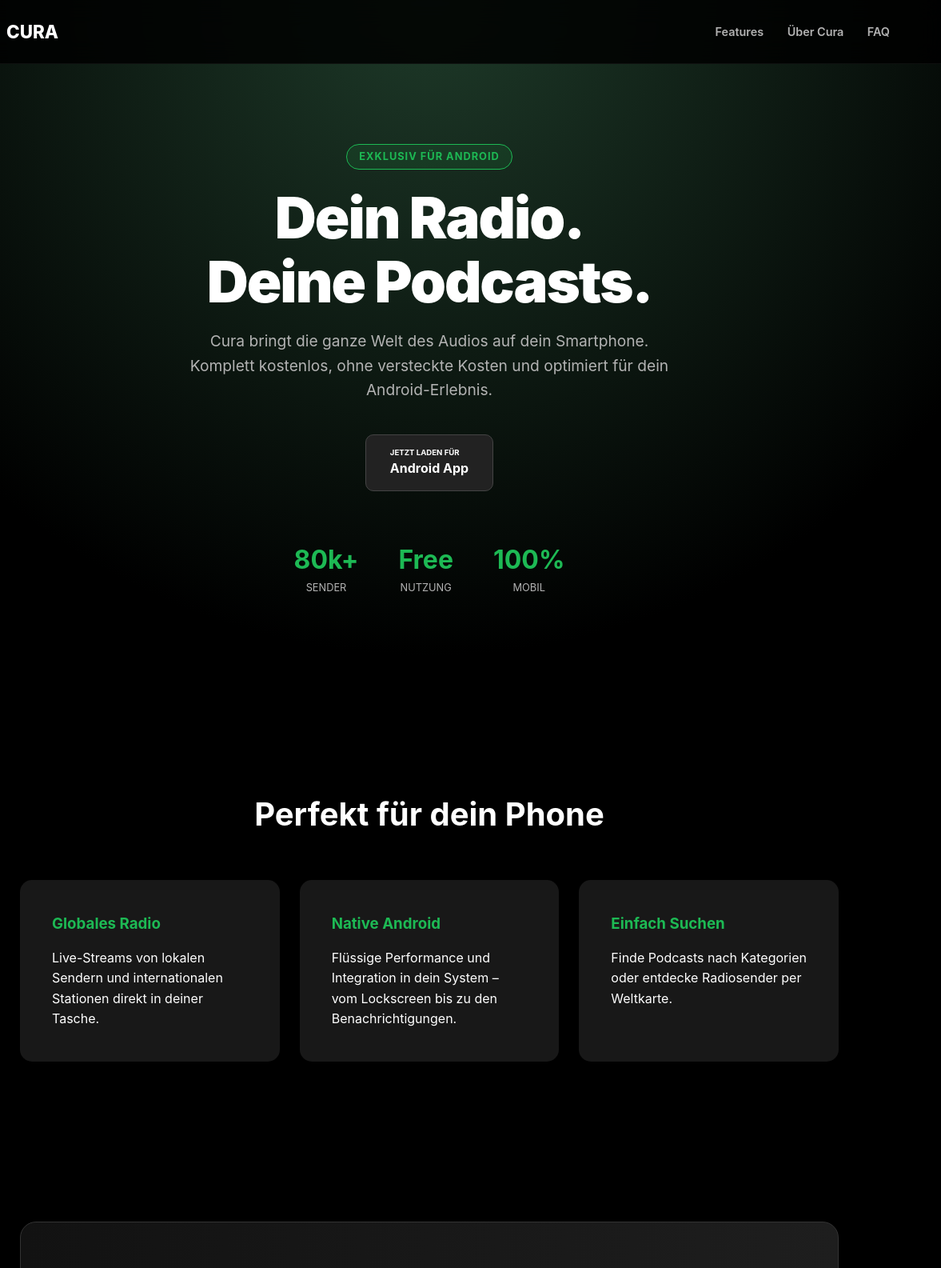
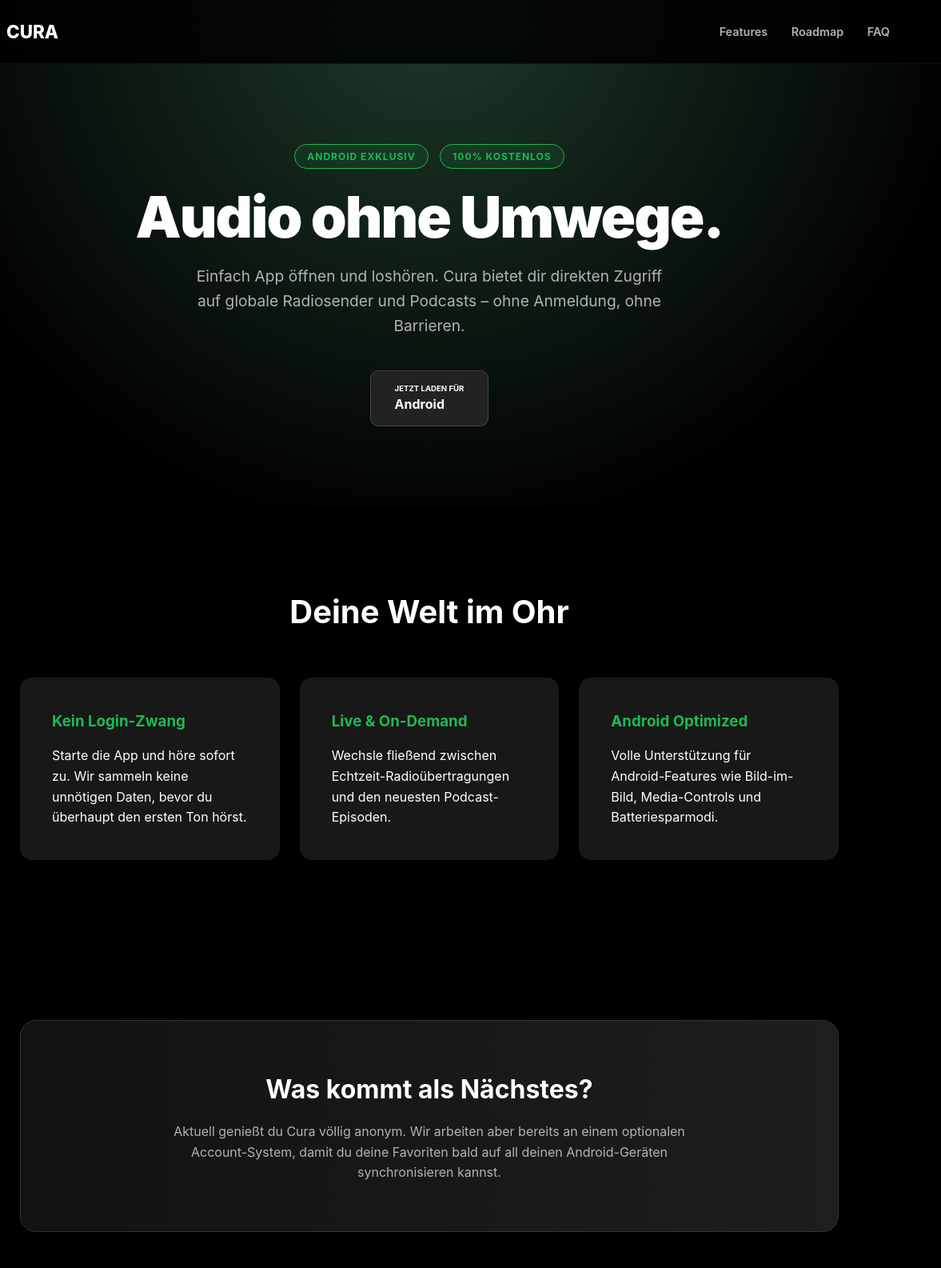
Before and after one commit to SOFTsorf/Cura, a plain HTML site: page index.html in a window 1280 px wide. Shown: the top 1585 px of the page at 80% size, 103-1280 px from the left. Drawn offline with Linux system fonts and the light colour scheme.

Commit message:
Aktualisieren von index.html

```diff
--- a/index.html
+++ b/index.html
@@ -89,15 +89,15 @@
             letter-spacing: -2px;
         }
 
-        .hero .android-only {
+        .hero .tag {
             display: inline-block;
             background: rgba(29, 185, 84, 0.1);
             color: var(--accent);
             padding: 5px 15px;
             border-radius: 20px;
-            font-size: 0.8rem;
+            font-size: 0.75rem;
             font-weight: bold;
-            margin-bottom: 20px;
+            margin: 0 5px 20px;
             text-transform: uppercase;
             letter-spacing: 1px;
             border: 1px solid var(--accent);
@@ -109,18 +109,6 @@
             max-width: 600px;
             margin: 0 auto 40px;
         }
-
-        /* Stats */
-        .stats {
-            display: flex;
-            justify-content: center;
-            gap: 50px;
-            margin-top: 60px;
-            flex-wrap: wrap;
-        }
-
-        .stat-item h4 { font-size: 2rem; color: var(--accent); }
-        .stat-item p { font-size: 0.8rem; text-transform: uppercase; color: var(--text-dim); }
 
         /* Buttons */
         .btn-google-play {
@@ -143,11 +131,10 @@
             border-color: var(--accent);
         }
 
-        /* Sections General */
+        /* Features */
         section { padding: 100px 10%; }
         h2 { font-size: 2.5rem; margin-bottom: 50px; text-align: center; }
 
-        /* Features */
         .features-grid {
             display: grid;
             grid-template-columns: repeat(auto-fit, minmax(280px, 1fr));
@@ -164,8 +151,8 @@
         .f-card:hover { transform: translateY(-5px); background: #222; }
         .f-card h3 { margin-bottom: 15px; color: var(--accent); }
 
-        /* Free Highlight */
-        .free-banner {
+        /* Status Banner */
+        .status-banner {
             background: linear-gradient(90deg, #121212 0%, #1e1e1e 100%);
             padding: 60px;
             border-radius: 20px;
@@ -173,8 +160,8 @@
             border: 1px solid #333;
         }
 
-        .free-banner h3 { font-size: 2rem; margin-bottom: 15px; }
-        .free-banner p { color: var(--text-dim); margin-bottom: 0; }
+        .status-banner h3 { font-size: 2rem; margin-bottom: 15px; }
+        .status-banner p { color: var(--text-dim); max-width: 700px; margin: 0 auto; }
 
         /* FAQ */
         .faq { max-width: 800px; margin: 0 auto; }
@@ -201,7 +188,6 @@
         @media (max-width: 768px) {
             .footer-grid { grid-template-columns: 1fr; }
             .hero h1 { font-size: 2.8rem; }
-            .stats { gap: 20px; }
         }
     </style>
 </head>
@@ -214,69 +200,66 @@
         </a>
         <div class="nav-links">
             <a href="#features">Features</a>
-            <a href="#about">Über Cura</a>
+            <a href="#status">Roadmap</a>
             <a href="#faq">FAQ</a>
         </div>
     </nav>
 
     <header class="hero">
-        <span class="android-only">Exklusiv für Android</span>
-        <h1>Dein Radio.<br>Deine Podcasts.</h1>
-        <p>Cura bringt die ganze Welt des Audios auf dein Smartphone. Komplett kostenlos, ohne versteckte Kosten und optimiert für dein Android-Erlebnis.</p>
+        <div>
+            <span class="tag">Android Exklusiv</span>
+            <span class="tag">100% Kostenlos</span>
+        </div>
+        <h1>Audio ohne Umwege.</h1>
+        <p>Einfach App öffnen und loshören. Cura bietet dir direkten Zugriff auf globale Radiosender und Podcasts – ohne Anmeldung, ohne Barrieren.</p>
 
         <a href="#" class="btn-google-play">
             <div style="text-align: left;">
                 <small style="display: block; font-size: 0.6rem; text-transform: uppercase;">Jetzt laden für</small>
-                <span>Android App</span>
+                <span>Android</span>
             </div>
         </a>
-
-        <div class="stats">
-            <div class="stat-item"><h4>80k+</h4><p>Sender</p></div>
-            <div class="stat-item"><h4>Free</h4><p>Nutzung</p></div>
-            <div class="stat-item"><h4>100%</h4><p>Mobil</p></div>
-        </div>
     </header>
 
     <section id="features">
-        <h2>Perfekt für dein Phone</h2>
+        <h2>Deine Welt im Ohr</h2>
         <div class="features-grid">
             <div class="f-card">
-                <h3>Globales Radio</h3>
-                <p>Live-Streams von lokalen Sendern und internationalen Stationen direkt in deiner Tasche.</p>
+                <h3>Kein Login-Zwang</h3>
+                <p>Starte die App und höre sofort zu. Wir sammeln keine unnötigen Daten, bevor du überhaupt den ersten Ton hörst.</p>
             </div>
             <div class="f-card">
-                <h3>Native Android</h3>
-                <p>Flüssige Performance und Integration in dein System – vom Lockscreen bis zu den Benachrichtigungen.</p>
+                <h3>Live & On-Demand</h3>
+                <p>Wechsle fließend zwischen Echtzeit-Radioübertragungen und den neuesten Podcast-Episoden.</p>
             </div>
             <div class="f-card">
-                <h3>Einfach Suchen</h3>
-                <p>Finde Podcasts nach Kategorien oder entdecke Radiosender per Weltkarte.</p>
+                <h3>Android Optimized</h3>
+                <p>Volle Unterstützung für Android-Features wie Bild-im-Bild, Media-Controls und Batteriesparmodi.</p>
             </div>
         </div>
     </section>
 
-    <section id="about">
-        <div class="free-banner">
-            <h3>Alles inklusive. Für immer.</h3>
-            <p>Wir glauben, dass guter Content frei zugänglich sein sollte. Cura ist zu 100% kostenlos. Keine Abos, keine Pakete, einfach nur Audio.</p>
+    <section id="status">
+        <div class="status-banner">
+            <h3>Was kommt als Nächstes?</h3>
+            <p>Aktuell genießt du Cura völlig anonym. Wir arbeiten aber bereits an einem optionalen Account-System, damit du deine Favoriten bald auf all deinen Android-Geräten synchronisieren kannst.</p>
         </div>
     </section>
 
     <section id="faq">
-        <h2>Fragen zu Cura</h2>
+        <h2>Gut zu wissen</h2>
         <div class="faq">
             <div class="faq-item">
-                <h4>Gibt es Cura für das iPhone?</h4>
-                <p>Aktuell konzentrieren wir uns voll und ganz auf die Android-Plattform, um dort das bestmögliche Erlebnis zu bieten.</p>
+                <h4>Muss ich mich registrieren?</h4>
+                <p>Nein! Cura funktioniert aktuell komplett ohne Account. Einfach installieren und streamen.</p>
             </div>
             <div class="faq-item">
-                <h4>Kostet die Nutzung wirklich nichts?</h4>
-                <p>Ja. Cura ist eine reine Free-App. Du hast Zugriff auf alle Funktionen, Radiosender und Podcasts ohne monatliche Gebühren.</p>
+                <h4>Wann kommen die Accounts?</h4>
+                <p>Das Account-System befindet sich in der Entwicklung. Es wird optional sein, um deine Favoriten und den Hörverlauf zu speichern.</p>
             </div>
             <div class="faq-item">
-                <h4>Benötige ich einen Account?</h4>
-                <p>Du kannst sofort loshören. Ein Account hilft dir lediglich dabei, deine Favoriten über mehrere Android-Geräte zu synchronisieren.</p>
+                <h4>Warum nur für Android?</h4>
+                <p>Wir möchten auf einer Plattform starten und dort das perfekte Nutzererlebnis bieten, anstatt auf vielen Geräten nur "okay" zu sein.</p>
             </div>
         </div>
     </section>
@@ -289,7 +272,7 @@
                     CURA
                 </div>
                 <p style="color: var(--text-dim); font-size: 0.9rem; max-width: 400px;">
-                    Die mobile Audio-Lösung für Android-Nutzer. Podcasts und Radio in einer App vereint.
+                    Die unkomplizierte Audio-Lösung für Android. Podcasts und Radio ohne Grenzen.
                 </p>
             </div>
             <div style="text-align: right; color: var(--text-dim); font-size: 0.8rem;">
```
